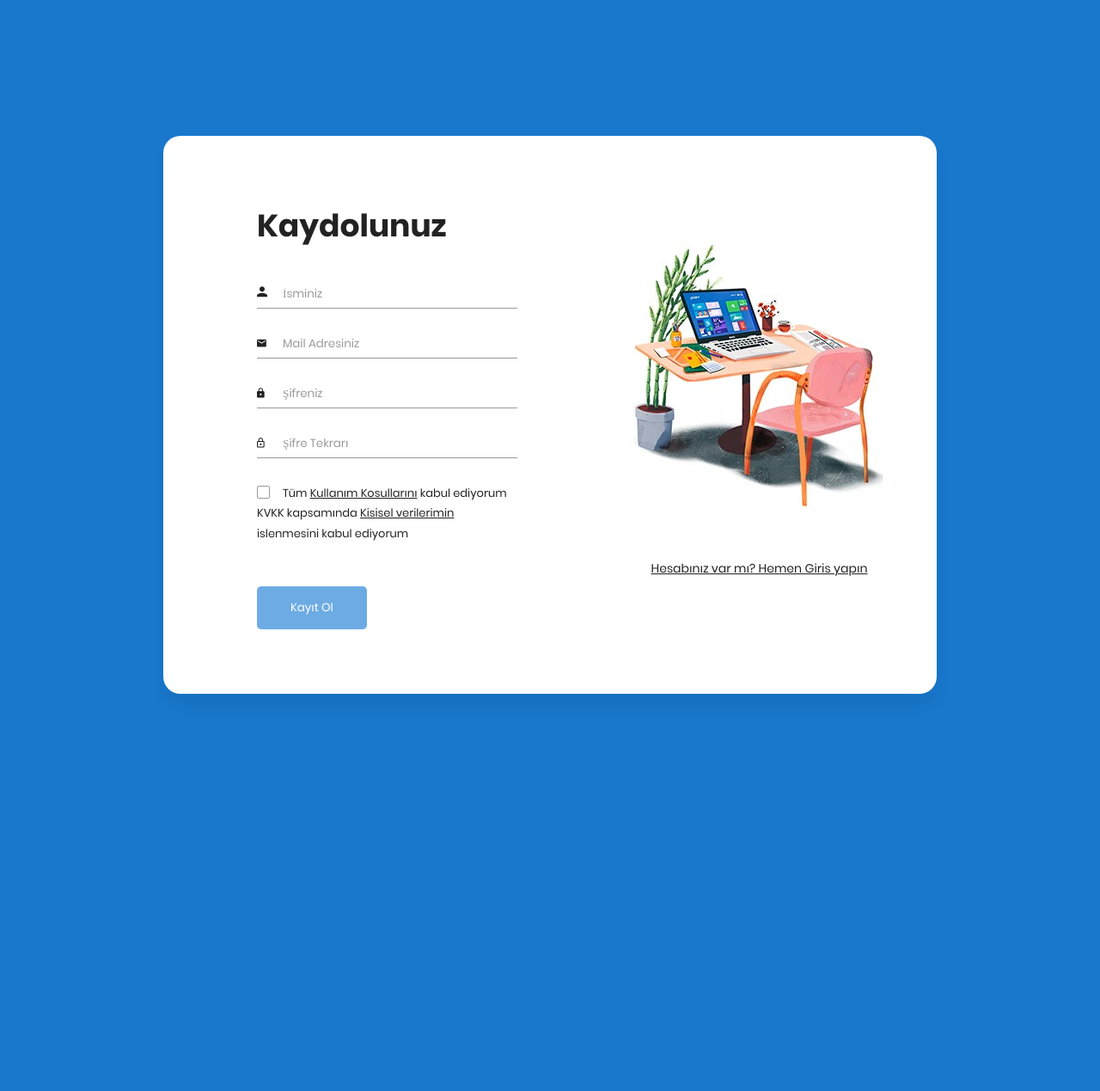
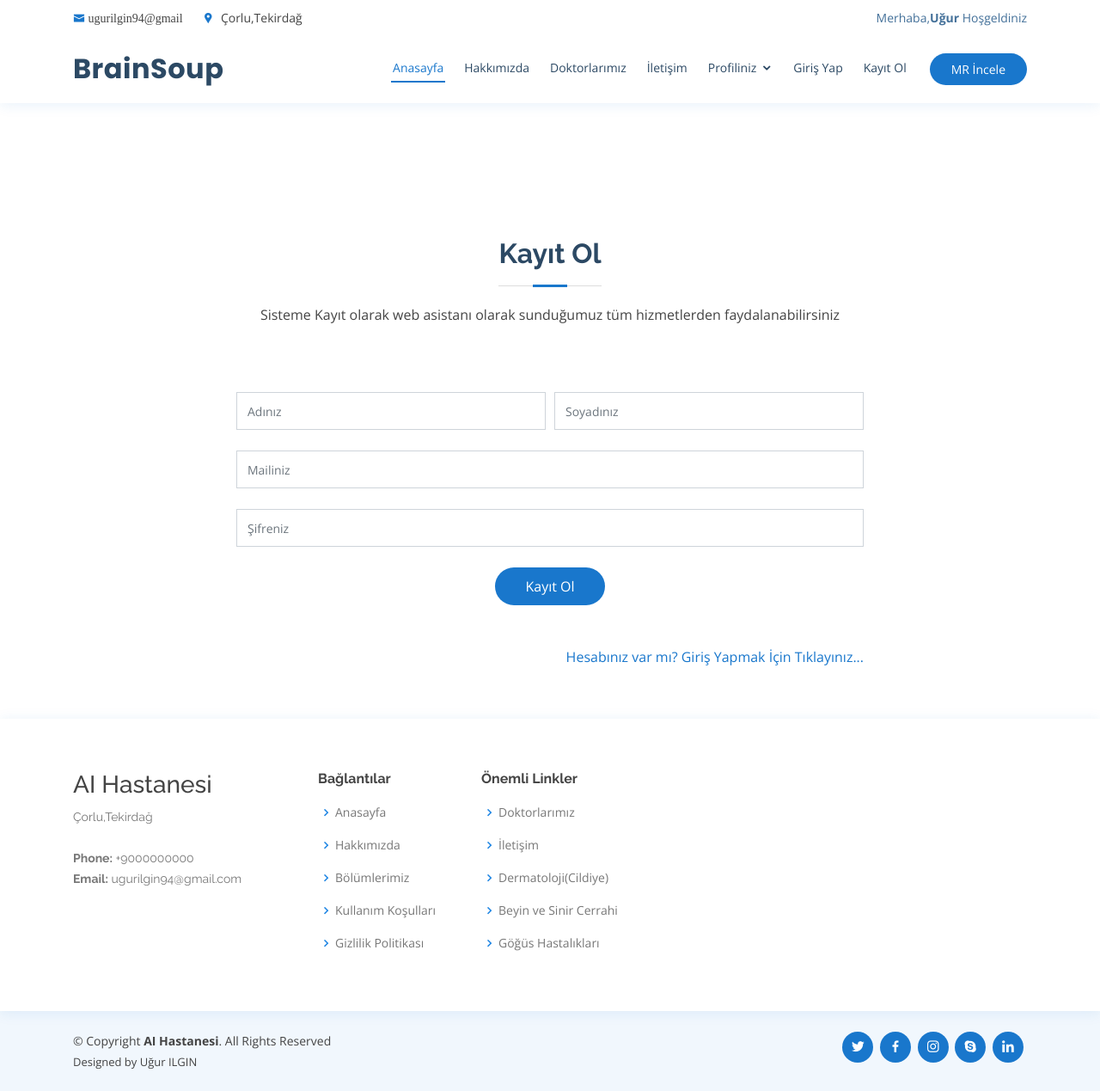
Before and after one commit to ugurilgin/BrainSoup-Brain-Tumor-Detection, a Flask app: template templates/register.html in a window 1280 px wide. Shown: the whole page at 86% size. Before the commit the page ends 807 px from the top, so only its background shows below. Run offline with Flask 2, Linux system fonts and the light colour scheme; the template is opened without the code that fills it, so the values that code supplies are empty; some libraries are stand-ins or nearby versions.

Commit message:
page route,login and register html

```diff
--- a/app.py
+++ b/app.py
@@ -6,6 +6,15 @@ app=Flask(__name__,template_folder='templates')
 @app.route('/')
 def index():
     return render_template('index.html')
+@app.route('/login')
+def login():
+    return render_template('login.html')
+@app.route('/register')
+def signup():
+    return render_template('register.html')
+@app.route('/braintumordetect')
+def tumor():
+    return render_template('braintumordetect.html')
 #test
 """@app.route('/login', methods=['GET', 'POST'])
 def login():
--- a/templates/header.html
+++ b/templates/header.html
@@ -53,13 +53,13 @@
   <header id="header" class="fixed-top">
     <div class="container d-flex align-items-center">
 
-      <h1 class="logo mr-auto"><a href="index.html">BrainSoup</a></h1>
+      <h1 class="logo mr-auto"><a href="{{url_for('index')}}">BrainSoup</a></h1>
       <!-- Uncomment below if you prefer to use an image logo -->
       <!-- <a href="index.html" class="logo mr-auto"><img src="assets/img/logo.png" alt="" class="img-fluid"></a>-->
 
       <nav class="nav-menu d-none d-lg-block">
         <ul>
-          <li class="active"><a href="index.html">Anasayfa</a></li>
+          <li class="active"><a href="{{url_for('index')}}">Anasayfa</a></li>
           <li><a href="#about">Hakkımızda</a></li>
           <li><a href="#doctors">Doktorlarımız</a></li>
 
@@ -67,19 +67,19 @@
           <li class="drop-down"><a href="#departments">Profiliniz</a>
             <ul>
               <li><a href="#">Profili Görüntüle</a></li>
-              <li><a href="#">MR İncele</a></li>
+              <li><a href="{{url_for('tumor')}}#tumor">MR İncele</a></li>
               <li><a href="#">Çıkış Yap</a></li>
             </ul>
           </li>
 
-          <li><a   href="#login">Giriş Yap</a></li>
-        <li><a   href="#register">Kayıt Ol</a></li>
+          <li><a   href="{{url_for('login')}}#login">Giriş Yap</a></li>
+        <li><a   href="{{url_for('signup')}}#register">Kayıt Ol</a></li>
 
 
         </ul>
       </nav><!-- .nav-menu -->
 
-      <a href="#appointment" class="appointment-btn scrollto">MR İncele</a>
+      <a href="{{url_for('tumor')}}#tumor" class="appointment-btn scrollto">MR İncele</a>
 
     </div>
   </header><!-- End Header -->
--- a/templates/register.html
+++ b/templates/register.html
@@ -1,68 +1,64 @@
-<!DOCTYPE html>
-<html lang="en">
-<head>
-    <meta charset="UTF-8">
-    <meta name="viewport" content="width=device-width, initial-scale=1.0">
-    <meta http-equiv="X-UA-Compatible" content="ie=edge">
-    <title>Sign Up Form by Colorlib</title>
+{% include "header.html" %}
 
-    <!-- Font Icon -->
-    <link rel="stylesheet" href="login-assets/fonts/material-icon/css/material-design-iconic-font.min.css">
+<br/><br/><br/><br/><br/><br/><br/>
 
-    <!-- Main css -->
-    <link rel="stylesheet" href="login-assets/css/style.css">
-</head>
-<body>
-
-    <div class="main">
-
-        <!-- Sign up form -->
-        <section class="signup">
-            <div class="container">
-                <div class="signup-content">
-                    <div class="signup-form">
-                        <h2 class="form-title">Kaydolunuz</h2>
-                        <form method="POST" class="register-form" id="register-form">
-                            <div class="form-group">
-                                <label for="name"><i class="zmdi zmdi-account material-icons-name"></i></label>
-                                <input type="text" name="name" id="name" placeholder="İsminiz"/>
-                            </div>
-                            <div class="form-group">
-                                <label for="email"><i class="zmdi zmdi-email"></i></label>
-                                <input type="email" name="email" id="email" placeholder="Mail Adresiniz"/>
-                            </div>
-                            <div class="form-group">
-                                <label for="pass"><i class="zmdi zmdi-lock"></i></label>
-                                <input type="password" name="pass" id="pass" placeholder="Şifreniz"/>
-                            </div>
-                            <div class="form-group">
-                                <label for="re-pass"><i class="zmdi zmdi-lock-outline"></i></label>
-                                <input type="password" name="re_pass" id="re_pass" placeholder="Şifre Tekrarı"/>
-                            </div>
-                            <div class="form-group">
-                                <input type="checkbox" name="agree-term" id="agree-term" class="agree-term" />
-                                <label for="agree-term" class="label-agree-term"><span><span></span></span>Tüm    <a href="#" class="term-service">Kullanım Kosullarını</a> kabul ediyorum</label>
-								<label for="agree-term" class="label-agree-term"><span><span></span></span>KVKK kapsamında    <a href="#" class="term-service">Kisisel verilerimin </a> islenmesini kabul ediyorum</label>
-                            </div>
-                            <div class="form-group form-button">
-                                <input type="submit" name="signup" id="signup" class="form-submit" value="Kayıt Ol"/>
-                            </div>
-                        </form>
-                    </div>
-                    <div class="signup-image">
-                        <figure><img src="login-assets/images/signup-image.jpg" alt="sing up image"></figure>
-                        <a href="#" class="signup-image-link">Hesabınız var mı? Hemen Giris yapın</a>
-                    </div>
-                </div>
-            </div>
-        </section>
+    <main id="main">
+        <br/><br/>
 
 
 
-    </div>
+          <section id="register" class="contact">
+            <div class="container">
 
-    <!-- JS -->
-    <script src="login-assets/vendor/jquery/jquery.min.js"></script>
-    <script src="login-assets/js/main.js"></script>
-</body><!-- This templates was made by Colorlib (https://colorlib.com) -->
-</html>
+              <div class="section-title">
+                <h2>Kayıt Ol</h2>
+                <p>Sisteme Kayıt olarak  web asistanı olarak sunduğumuz tüm hizmetlerden faydalanabilirsiniz</p>
+              </div>
+            </div>
+
+            <div>
+            <div class="container">
+              <div class="row mt-5">
+
+
+
+                <div class="col-lg-8 mt-5 mt-lg-0" style="margin:auto;">
+
+                  <form action="forms/contact.php" method="post" role="form" class="php-email-form">
+                    <div class="form-row">
+                        <div class="col-md-6 form-group">
+                          <input type="text" name="name" class="form-control" id="name" placeholder="Adınız " data-rule="minlen:4" data-msg="En az 4 karakter olmalıdır" />
+                          <div class="validate"></div>
+                        </div>
+                        <div class="col-md-6 form-group">
+                        <input type="text" name="surname" class="form-control" id="surname" placeholder="Soyadınız" data-rule="minlen:4" data-msg="En az 4 karakter olmalıdır" />
+                            <div class="validate"></div>
+                        </div>
+                      </div>
+                    <div class="form-group">
+                        <input type="email" class="form-control" name="email" id="email" placeholder="Mailiniz" data-rule="email" data-msg="Lütfen geçerli bir mail giriniz" />
+                      <div class="validate"></div>
+                    </div>
+                    <div class="form-group">
+                      <input type="password" class="form-control" name="password" id="password" rows="5" data-rule="required" data-msg="Şifrenizi Gİriniz" placeholder="Şifreniz"></textarea>
+                      <div class="validate"></div>
+                    </div>
+                    <div class="mb-3">
+                      <div class="loading">Loading</div>
+                      <div class="error-message"></div>
+                      <div class="sent-message">Mesajınız Gönderildi Teşekkür Ederiz!</div>
+                    </div>
+                    <div class="text-center"><button type="submit">Kayıt Ol</button></div>
+                  </form>
+                  <br/> <br/>
+                <a style="float: right;" href="#">Hesabınız var mı? Giriş Yapmak İçin Tıklayınız...</a>
+                </div>
+
+              </div>
+
+            </div>
+          </section><!-- End Contact Section -->
+
+    </main>
+
+    {% include "footer.html" %}
```
Also changed, not shown: templates/braintumordetect.html (+4 -4 lines), templates/login.html (+43 -49 lines).
